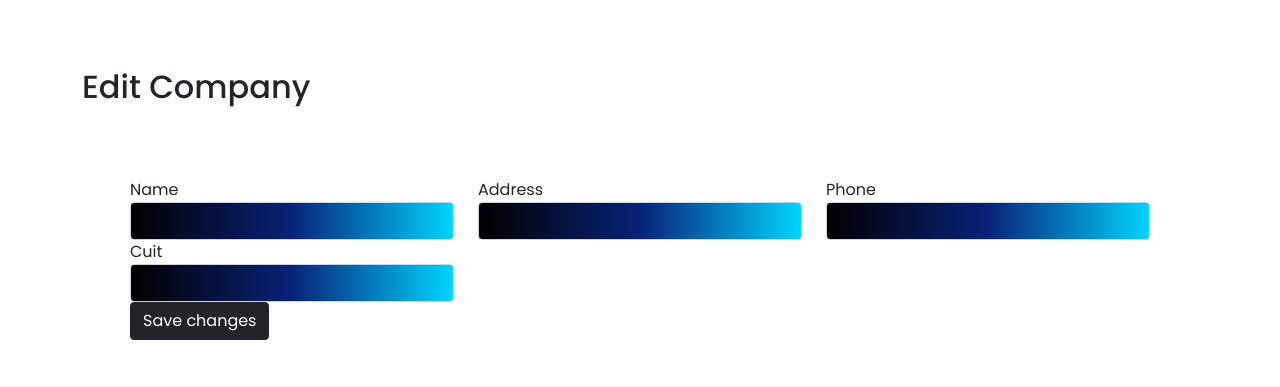
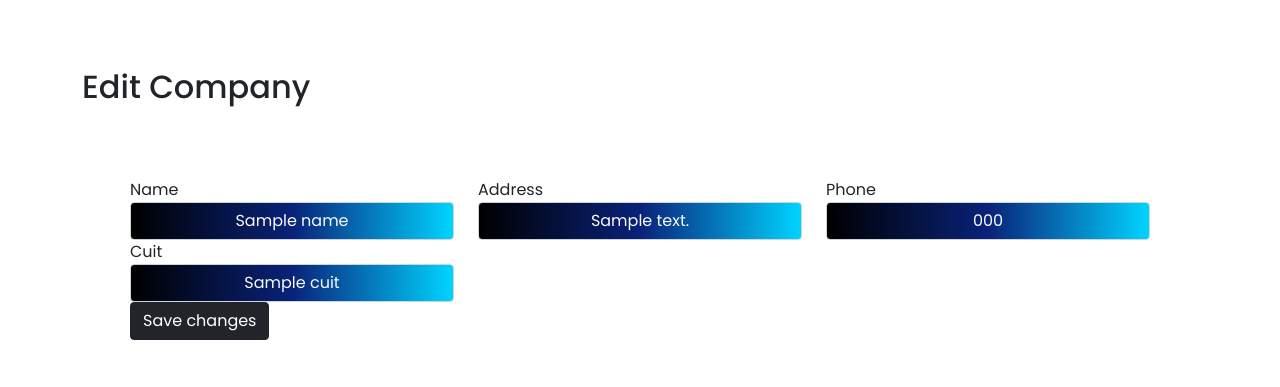
Before and after one commit to echeverriaalex/TP-FINAL-LAB4, a PHP site: template Views/company-edit.php in a window 1280 px wide. Shown: the top 387 px of the page. Run offline with PHP 8.4, Linux system fonts and the light colour scheme; the template is opened without the code that fills it: most values are stand-ins (such as "Sample title", 1, 10 or a date in 2020); some libraries are stand-ins or nearby versions.

Commit message:
arreglos

```diff
--- a/Views/company-edit.php
+++ b/Views/company-edit.php
@@ -6,27 +6,27 @@
                     <div class="row">
                          <div class="col-lg-4">
                               <div class="form-group">
-                                   <input type="hidden" name="currentName" value="<?php $name; ?>">
+                                   <input type="hidden" name="currentName" value="<?php echo $name; ?>">
                                    <label for="">Name</label>
-                                   <input type="text" name="name" value="<?php $name; ?>" class="form-control text-light">
+                                   <input type="text" name="name" value="<?php echo $name; ?>" class="form-control text-light">
                               </div>
                          </div>
                          <div class="col-lg-4">
                               <div class="form-group">
                                    <label for="">Address</label>
-                                   <input type="text" name="address" value="<?php $address; ?>" class="form-control text-light">
+                                   <input type="text" name="address" value="<?php echo $address; ?>" class="form-control text-light">
                               </div>
                          </div>
                          <div class="col-lg-4">
                               <div class="form-group">
                                    <label for="">Phone</label>
-                                   <input type="text" name="phone" value="<?php $phone ;?>" class="form-control text-light">
+                                   <input type="text" name="phone" value="<?php echo $phone ;?>" class="form-control text-light">
                               </div>
                          </div>
                          <div class="col-lg-4">
                               <div class="form-group">
                                    <label for="">Cuit</label>
-                                   <input type="text" name="cuit" value="<?php $cuit; ?>" class="form-control text-light">
+                                   <input type="text" name="cuit" value="<?php echo $cuit; ?>" class="form-control text-light">
                               </div>
                          </div>
                     </div>
```
Also changed, not shown: Views/company-manage.php (+6 -4 lines), Views/student-manage.php (+16 -8 lines).
